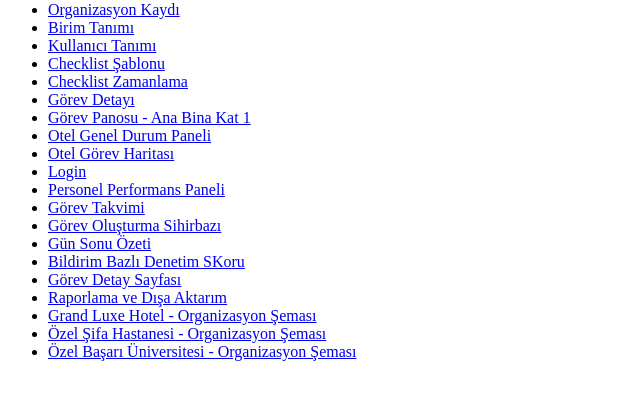
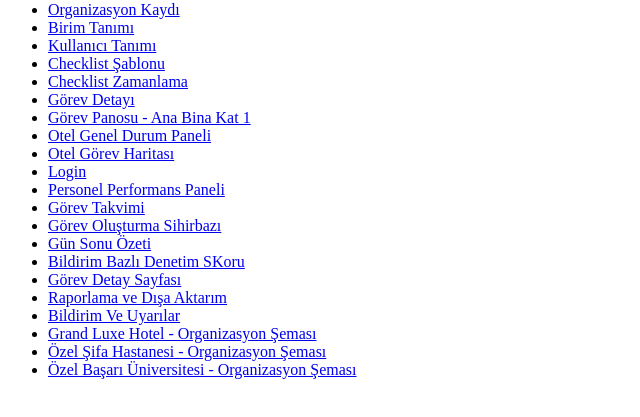
Before and after one commit to Maksybe/otel-ui-demo, a plain HTML site: page index.html in a window 1280 px wide. Shown: the part 79-496 px from the top of the page, without its empty margins (0-640 px from the left). Drawn offline with Linux system fonts and the light colour scheme.

Commit message:
Update index.html

```diff
--- a/index.html
+++ b/index.html
@@ -24,6 +24,7 @@
     <li><a href="denetim-skoru.html">Bildirim Bazlı Denetim SKoru</a></li>
     <li><a href="gorev-detay.html">Görev Detay Sayfası</a></li>
     <li><a href="raporlama-export.html">Raporlama ve Dışa Aktarım</a></li>
+    <li><a href="bildirim-ve-uyarilar.html">Bildirim Ve Uyarılar</a></li>
 
     <li><a href="unitorganizationchart.html">Grand Luxe Hotel - Organizasyon Şeması</a></li>
     <li><a href="hospitalorganizationchart.html">Özel Şifa Hastanesi - Organizasyon Şeması</a></li>
```
